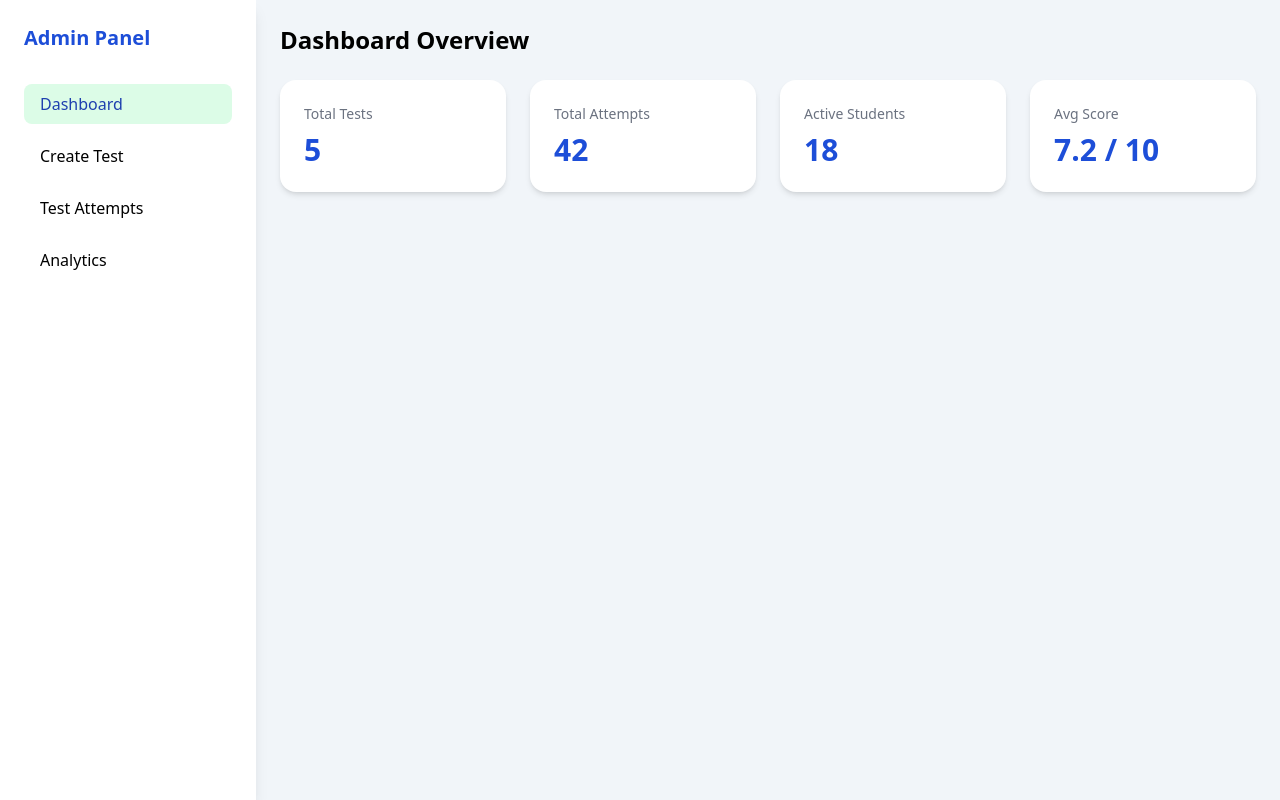
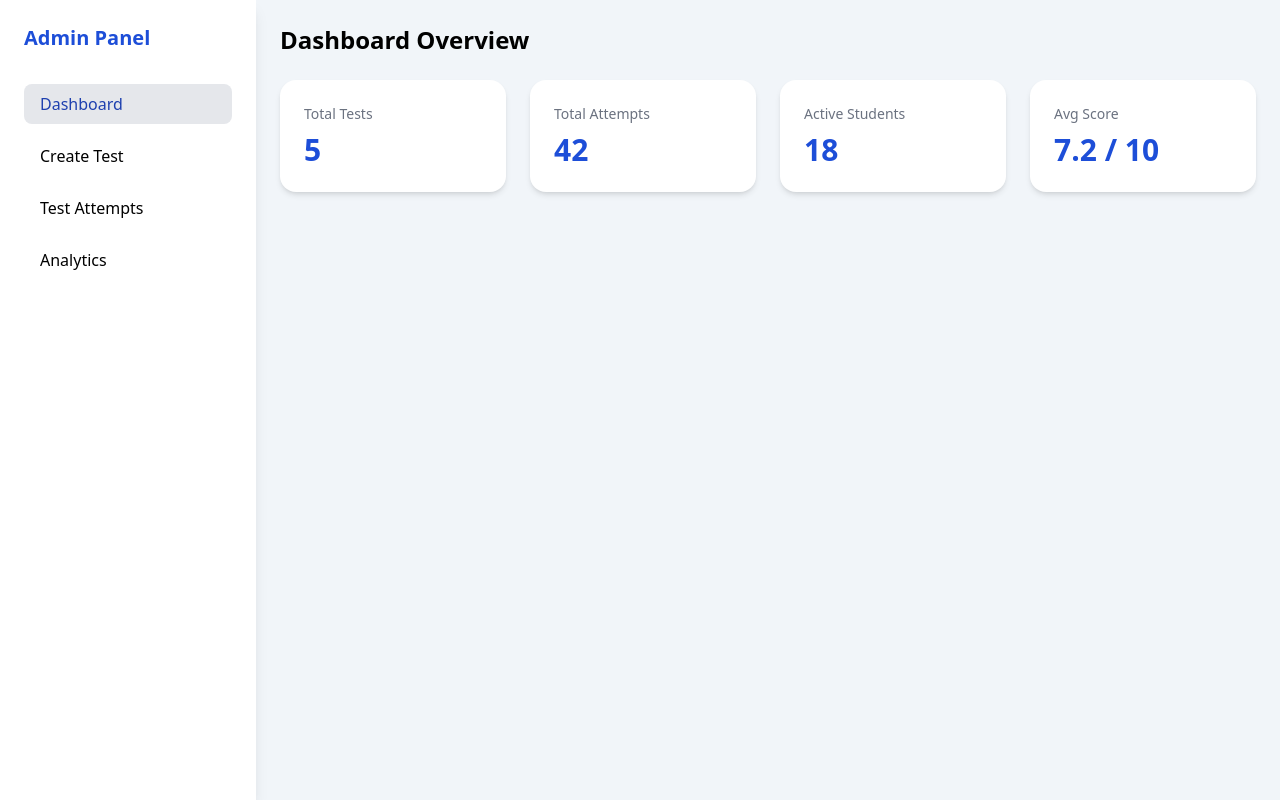
Before and after one commit to Akshay-Gupta10/OnlineAssessment, a React (Vite) app: page /admin in a window 1280 px wide. Built offline with nearby package versions, Linux system fonts and the light colour scheme.

Commit message:
Fixed a color issue

```diff
--- a/src/admin/AdminLayout.jsx
+++ b/src/admin/AdminLayout.jsx
@@ -16,7 +16,7 @@ export default function AdminLayout() {
             end
             className={({ isActive }) =>
               `block px-4 py-2 rounded-lg font-medium ${
-                isActive ? "bg-green-100 text-blue-800" : "hover:bg-gray-100"
+                isActive ? "bg-gray-200 text-blue-800" : "hover:bg-gray-100"
               }`
             }
           >
@@ -27,7 +27,7 @@ export default function AdminLayout() {
             to="/admin/create-test"
             className={({ isActive }) =>
               `block px-4 py-2 rounded-lg font-medium ${
-                isActive ? "bg-green-100 text-blue-800" : "hover:bg-gray-100"
+                isActive ? "bg-gray-200 text-blue-800" : "hover:bg-gray-100"
               }`
             }
           >
@@ -38,7 +38,7 @@ export default function AdminLayout() {
             to="/admin/attempts"
             className={({ isActive }) =>
               `block px-4 py-2 rounded-lg font-medium ${
-                isActive ? "bg-green-100 text-blue-800" : "hover:bg-gray-100"
+                isActive ? "bg-gray-200 text-blue-800" : "hover:bg-gray-100"
               }`
             }
           >
@@ -49,7 +49,7 @@ export default function AdminLayout() {
             to="/admin/analytics"
             className={({ isActive }) =>
               `block px-4 py-2 rounded-lg font-medium ${
-                isActive ? "bg-green-100 text-blue-800" : "hover:bg-gray-100"
+                isActive ? "bg-gray-200 text-blue-800" : "hover:bg-gray-100"
               }`
             }
           >
```
